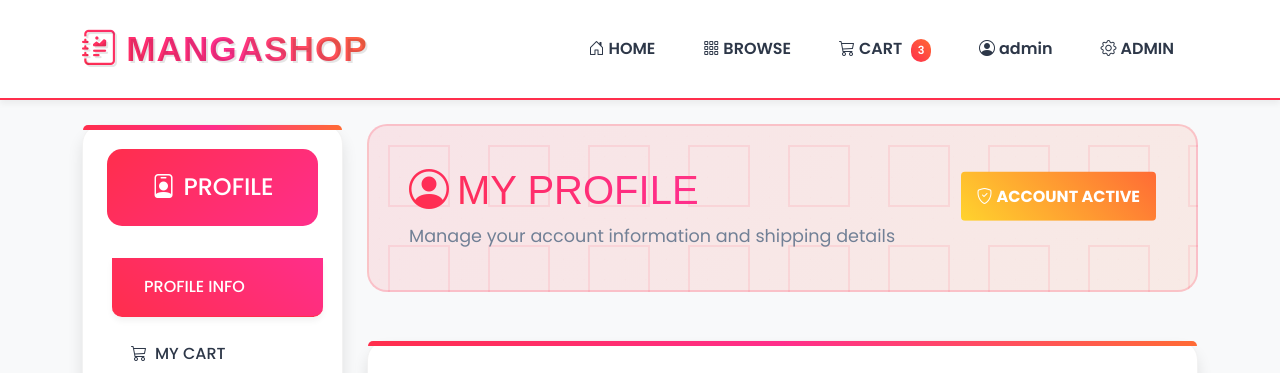
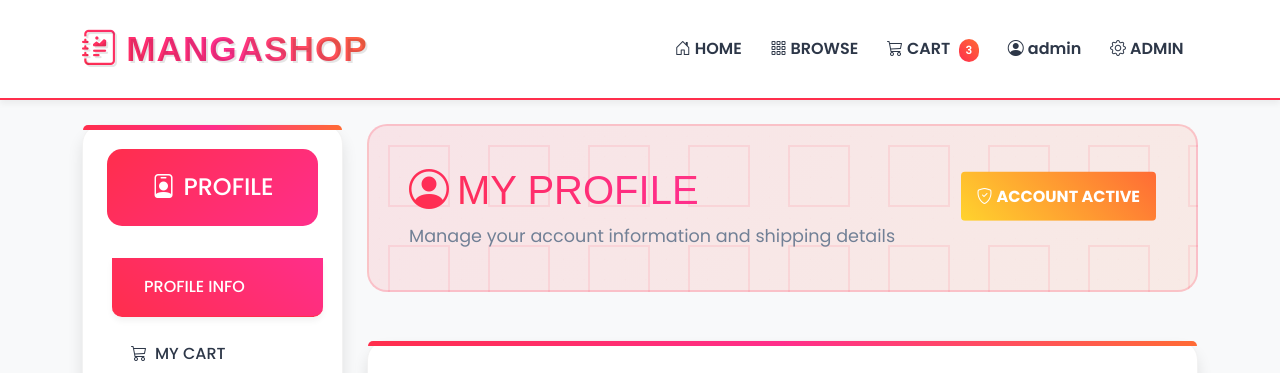
Before and after one commit to Awon33/MangaShop, a Django app: page /accounts/profile/ in a window 1280 px wide. Shown: the top 373 px of the page. Run offline with Django 5.2, Linux system fonts and the light colour scheme; a user stored in the database is signed in; data comes from the database, SQL or seed files in the repository; some libraries are stand-ins or nearby versions; some web fonts are replaced.

```diff
--- a/templates/base.html
+++ b/templates/base.html
@@ -81,8 +81,8 @@
         .nav-link {
             color: var(--text-dark) !important;
             font-weight: 600;
-            margin: 0 0.3rem;
-            padding: 0.7rem 1.2rem !important;
+            margin: 0 0.1rem;
+            padding: 0.5rem 0.8rem !important;
             border-radius: 30px;
             transition: all 0.3s ease;
             position: relative;
```
